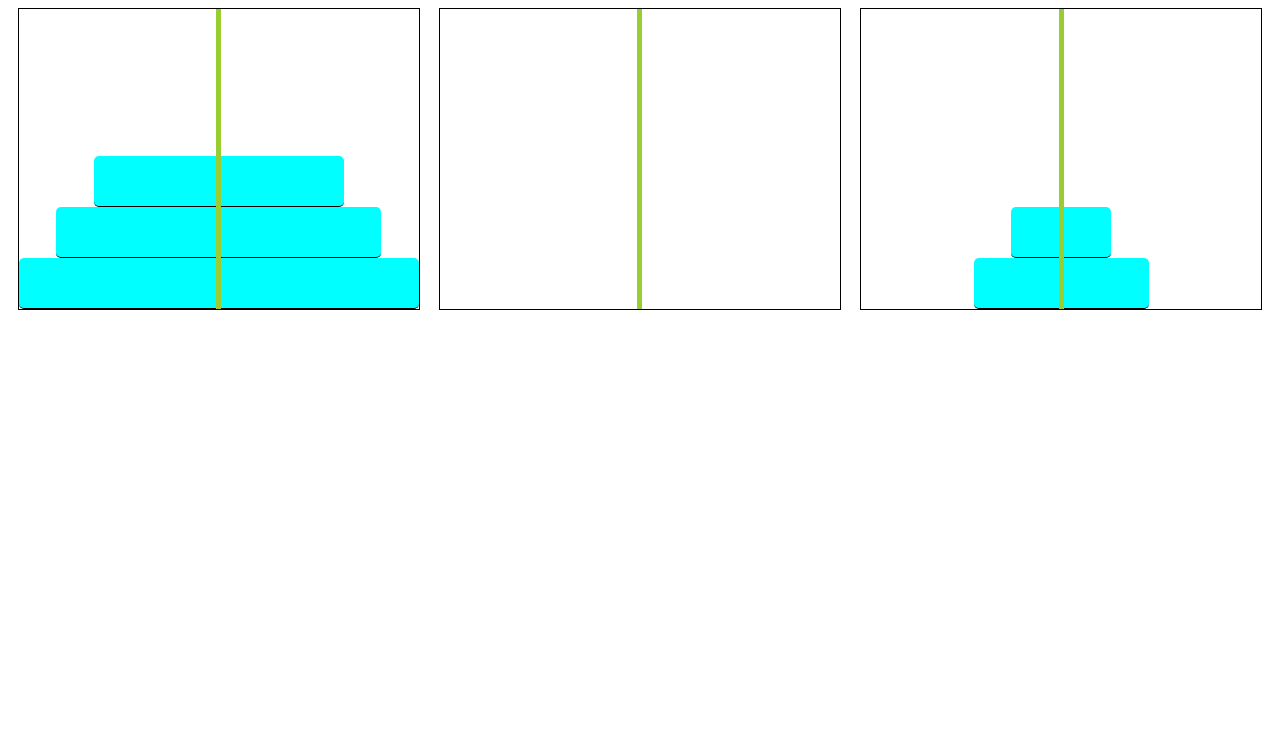
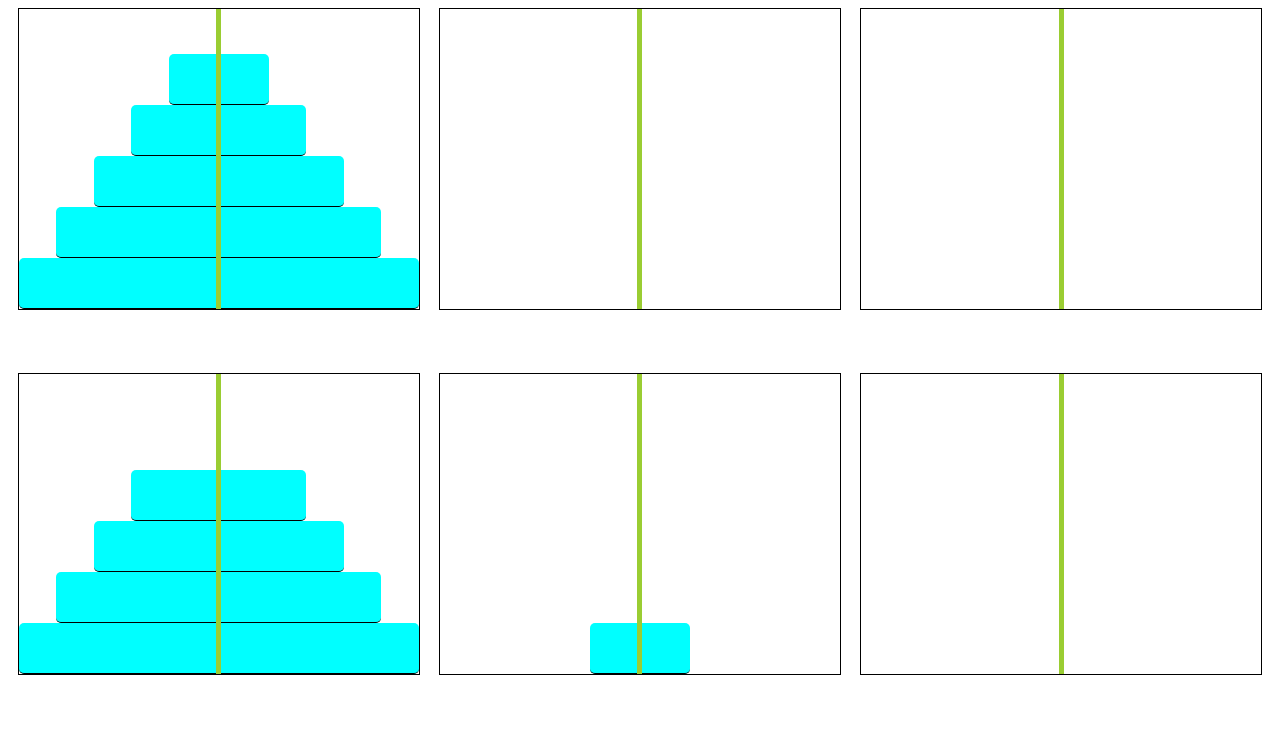
Before and after one commit to Neon17/Websites, a plain HTML site: page TowerofHanoi/DynamicBoxes.htm in a window 1280 px wide. Shown: the top 735 px of the page. Drawn offline with Linux system fonts and the light colour scheme.

Commit message:
Dynamic Created Container after Move box

```diff
--- a/TowerofHanoi/DynamicBoxes.htm
+++ b/TowerofHanoi/DynamicBoxes.htm
@@ -11,7 +11,7 @@
 </head>
 
 <body>
-    <div id="containerofcontainer">
+    <div class="containerofcontainer">
         <div id="totalcontainer1" class="totalcontainer">
             <div class="justmakinghalf"></div>
             <div id="container1" class="container"></div>
--- a/TowerofHanoi/assets/css/DynamicBoxes.css
+++ b/TowerofHanoi/assets/css/DynamicBoxes.css
@@ -2,19 +2,24 @@ body {
     background-color: white;
 }
 
-#containerofcontainer {
+.containerofcontainer {
     display: flex;
     justify-content: space-around;
-
+    margin-bottom: 5%;
+    padding: 0 0 0 0;
 }
 
 .totalcontainer {
     border: 1px solid black;
     width: 400px;
+    height: 300px;
+    /* This both height and width are calculated from js manually */
+    padding: 0 0 0 0;
 }
 
 .container {
-    padding-top: 50px;
+    width: 100%;
+    height: 100%;
     display: flex;
     flex-direction: column-reverse;
     align-items: center;
--- a/TowerofHanoi/assets/js/DynamicBoxes.js
+++ b/TowerofHanoi/assets/js/DynamicBoxes.js
@@ -1,14 +1,19 @@
-var container = [];
+var container = new Array(3); //because container are 3 always
 var n; //n is number of boxes
 var htmlboxes = []; //creates boxes in div and store them as node
 var boxes = []; //It contains width and height of all boxes
 var boxheight; //boxheight is same for all box
+var drawboxstatus = 0; //drawboxstatus is needed because we have to copy node and add it to html elements
+var containerwidth;
+var containerheight;
+
+//After movebox() change container pointing
 
 class box {
     constructor(width, height, towernumber, position) {
         this.width = width;
         this.height = height;
-        this.towernumber = towernumber //which tower box is in
+        this.towernumber = towernumber; //which tower box is in
         this.position = position; //position means 1 for top and 2 to second after top ......
     }
 }
@@ -16,28 +21,27 @@ class box {
 window.onload = function () {
     setup(5, 400, 250);
     // I don't know how to pause the program execution
-    solutionfor2(1,2,3);
-}
+    solutionfor2(1, 2, 3);
+};
 
 var hello = function () {
     alert("Hello");
-}
+};
 
 // The below function is like draw box rather than setup
-var setup = function (nbox, cwidth, cheight) { //cwidth=container width & cheight=container height
+var setup = function (nbox, cwidth, cheight) {
+    //cwidth=container width & cheight=container height
     n = nbox;
     // n is number of boxes
     container = document.getElementsByClassName("container");
     containerwidth = cwidth;
     containerheight = cheight;
 
-    container[0].setAttribute("style", `width: ${containerwidth.toString()}px; height: ${containerheight.toString()}px;`);
-    container[1].setAttribute("style", `width: ${containerwidth.toString()}px; height: ${containerheight.toString()}px;`);
-    container[2].setAttribute("style", `width: ${containerwidth.toString()}px; height: ${containerheight.toString()}px;`);
+    widthheightcontainer();
 
     setupmakebox();
     drawbox();
-}
+};
 
 var setupmakebox = function () {
     boxheight = containerheight / n;
@@ -50,83 +54,85 @@ var setupmakebox = function () {
     }
     let maxwidth = containerwidth;
     let d = (maxwidth - minwidth) / (n - 1);
-    let i = (n - 1);
+    let i = n - 1;
     for (; i >= 0; i--) {
         let width = minwidth + i * d;
-        boxes[i] = new box(width, boxheight, 1, (i+1));
+        boxes[i] = new box(width, boxheight, 1, i + 1);
     }
     setupmakeboxhtm();
-}
+};
 
 var checkformove = function (boxnumber, requiredtowernumber) {
     //This function checks if we mistakenly move middle or last boxes except first box
-   var previouspositionnumber = boxes[boxnumber-1].position;
-   if (previouspositionnumber!=1){
+    var previouspositionnumber = boxes[boxnumber - 1].position;
+    if (previouspositionnumber != 1) {
         return 0;
-   }
-   var i = 0;
-   for (; i<boxnumber; i++){
-        if (boxes[i].towernumber == requiredtowernumber){
+    }
+    var i = 0;
+    for (; i < boxnumber; i++) {
+        if (boxes[i].towernumber == requiredtowernumber) {
             return 0;
         }
-   }
-   return 1;
-}
+    }
+    return 1;
+};
 
-var movebox = function(boxnumber, requiredtowernumber){
+var movebox = function (boxnumber, requiredtowernumber) {
     //Call this only if after htmlboxes has value
     // if (checkformove(boxnumber,requiredtowernumber)==0){
     //     alert("Just move small box at the top in the tower above the bigger box!");
     //     return;
     // }
-    var previoustowernumber = boxes[boxnumber-1].towernumber;
+    var previoustowernumber = boxes[boxnumber - 1].towernumber;
     boxes[boxnumber - 1].towernumber = requiredtowernumber;
     boxes[boxnumber - 1].position = 1; //moved boxes are always in top so 1
     let i = 0;
-    for (; i<n; i++){
-        if (boxes[i].towernumber == previoustowernumber){
+    for (; i < n; i++) {
+        if (boxes[i].towernumber == previoustowernumber) {
             boxes[i].position = boxes[i].position - 1;
         }
-        if (boxes[i].towernumber == requiredtowernumber){
+        if (boxes[i].towernumber == requiredtowernumber) {
             boxes[i].position = boxes[i].position + 1;
         }
     }
-}
+    createallHTMLcontainer();
+    widthheightcontainer();
+};
 
-var setupmakeboxhtm = function() {
+var setupmakeboxhtm = function () {
     // It creates html container
-    for (i = (n-1); i >= 0; i--) {
-        if ((boxes[i].towernumber > 0) && (boxes[i].towernumber < 4)) {
+    for (i = n - 1; i >= 0; i--) {
+        if (boxes[i].towernumber > 0 && boxes[i].towernumber < 4) {
             htmlboxes[i] = document.createElement("div");
             htmlboxes[i].setAttribute("id", "box" + i);
-            container[(boxes[i].towernumber - 1)].appendChild(htmlboxes[i]);
+            container[boxes[i].towernumber - 1].appendChild(htmlboxes[i]);
         }
     }
-}
+};
 
 var makeboxhtm = function () {
-    clearallboxinhtm();
     setupmakeboxhtm();
-}
+};
 
-var positionintower = function (towernumber){
+var positionintower = function (towernumber) {
     // It checks available position for incoming box in tower
     // It is necessary just to check if rules are followed or not
-    var i =0;
+    var i = 0;
     var position = 0;
-    for (;i<n;i++){
-        if (towernumber==boxes[i].towernumber){
-            position = position+1;
+    for (; i < n; i++) {
+        if (towernumber == boxes[i].towernumber) {
+            position = position + 1;
         }
     }
     return position;
-}
+};
 
-var clearallboxinhtm = function() { //to clear all boxes in htm
-    for (i = 0; i<n; i++){
+var clearallboxinhtm = function () {
+    //to clear all boxes in htm
+    for (i = 0; i < n; i++) {
         htmlboxes[i].remove();
     }
-}
+};
 
 // It puts width and height to html elements
 var drawbox = function () {
@@ -134,38 +140,40 @@ var drawbox = function () {
     makeboxhtm();
     var i = 0;
     for (; i < n; i++) {
-        if ((boxes[i].towernumber > 0) && (boxes[i].towernumber < 4)) {
-            htmlboxes[i].setAttribute("style", `width: ${boxes[i].width}px; height: ${boxes[i].height}px;
-            background-color: aqua; border-radius: 5px; border-bottom: 1px solid black;`);
+        if (boxes[i].towernumber > 0 && boxes[i].towernumber < 4) {
+            htmlboxes[i].setAttribute(
+                "style",
+                `width: ${boxes[i].width}px; height: ${boxes[i].height}px;
+            background-color: aqua; border-radius: 5px; border-bottom: 1px solid black;`
+            );
             // Consider in border-bottom property if it exceeds container
         }
     }
     // After executing this, we should reset it or move to another container before recalling
+}; //In setAttribute, only last one is done if written multiple setAttribute in same node
 
-} //In setAttribute, only last one is done if written multiple setAttribute in same node
-
-
-
-var solutionfor2 = function(a,b, requiredtower_number) {
+var solutionfor2 = function (a, b, requiredtower_number) {
     //box_number is one dimensional array with 2 elements
     //requiredtower_number is destination tower and differenttower_number is tower different from origin and destination
     //boxes are in same tower and overlapping in increasing size
 
-    origintower_number = boxes[a-1]%10;
+    origintower_number = boxes[a - 1].towernumber % 10;
     var cal;
     //I also supposed origintower_number and requiredtower_number to be valid
     cal = origintower_number + requiredtower_number;
-    differenttower_number = (cal==3)?3:(cal==4)?2:1;
+    differenttower_number = cal == 3 ? 3 : cal == 4 ? 2 : 1;
+    console.log(differenttower_number);
+    console.log(origintower_number);
 
-    movebox(a,differenttower_number);
+    movebox(a, differenttower_number);
     drawbox();
 
-    movebox(b,requiredtower_number);
+    movebox(b, requiredtower_number);
     drawbox();
 
-    movebox(a,requiredtower_number);
+    movebox(a, requiredtower_number);
     drawbox();
-}
+};
 
 // function solution(box_number, num, requiredtower_number){ //Recursive Function of type void
 //     //box_number stores n values : 0,1,2, .... n
@@ -190,3 +198,36 @@ var solutionfor2 = function(a,b, requiredtower_number) {
 //         solution(mbox,(n-1),requiredtower_number);
 //     }
 // }
+
+function createallHTMLcontainer() {
+    var containerofcontainer = document.createElement("div");
+    containerofcontainer.setAttribute("class", "containerofcontainer");
+    var totalcontainer = [];
+    container = [];
+    var justmakinghalf;
+    for (var i = 0; i < 3; i++) {
+        totalcontainer[i] = document.createElement("div");
+        totalcontainer[i].setAttribute("class", "totalcontainer");
+        justmakinghalf = document.createElement("div");
+        justmakinghalf.setAttribute("class", "justmakinghalf");
+        container[i] = document.createElement("div");
+        container[i].setAttribute("class", "container");
+        totalcontainer[i].appendChild(justmakinghalf);
+        totalcontainer[i].appendChild(container[i]);
+    }
+    containerofcontainer.appendChild(totalcontainer[0]);
+    containerofcontainer.appendChild(totalcontainer[1]);
+    containerofcontainer.appendChild(totalcontainer[2]);
+    document.body.appendChild(containerofcontainer);
+}
+function widthheightcontainer() {
+    var i;
+    for (i = 0; i < 3; i++) {
+        if (container[i].style.height == null) {
+            container[i].setAttribute(
+                "style",
+                `width: ${containerwidth.toString()}px; height: ${containerheight.toString()}px;`
+            );
+        }
+    }
+}
```
Also changed, not shown: Simplethings/animation.htm (added, +93 -0 lines).
